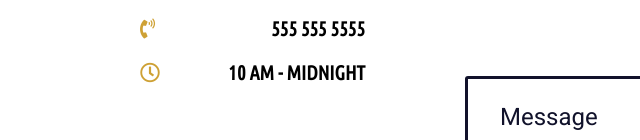
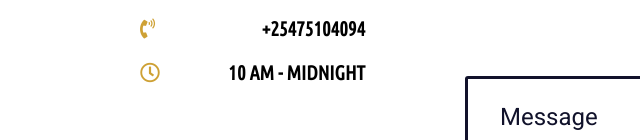
Before and after one commit to Nyakundinick/My-fries-website, a plain HTML site: page Project-Files/contact.html in a window 1280 px wide. Shown: the part 660-800 px from the top of the page, 0-640 px from the left. Drawn offline with Linux system fonts and the light colour scheme.

Commit message:
Update contact.html

```diff
--- a/Project-Files/contact.html
+++ b/Project-Files/contact.html
@@ -72,7 +72,7 @@
                     <i class="fas fa-phone-volume"></i>
 
                     <div>
-                        555 555 5555
+                        +25475104094
                     </div>
                 </div>
                 <div class="company-details-wrapper">
```
